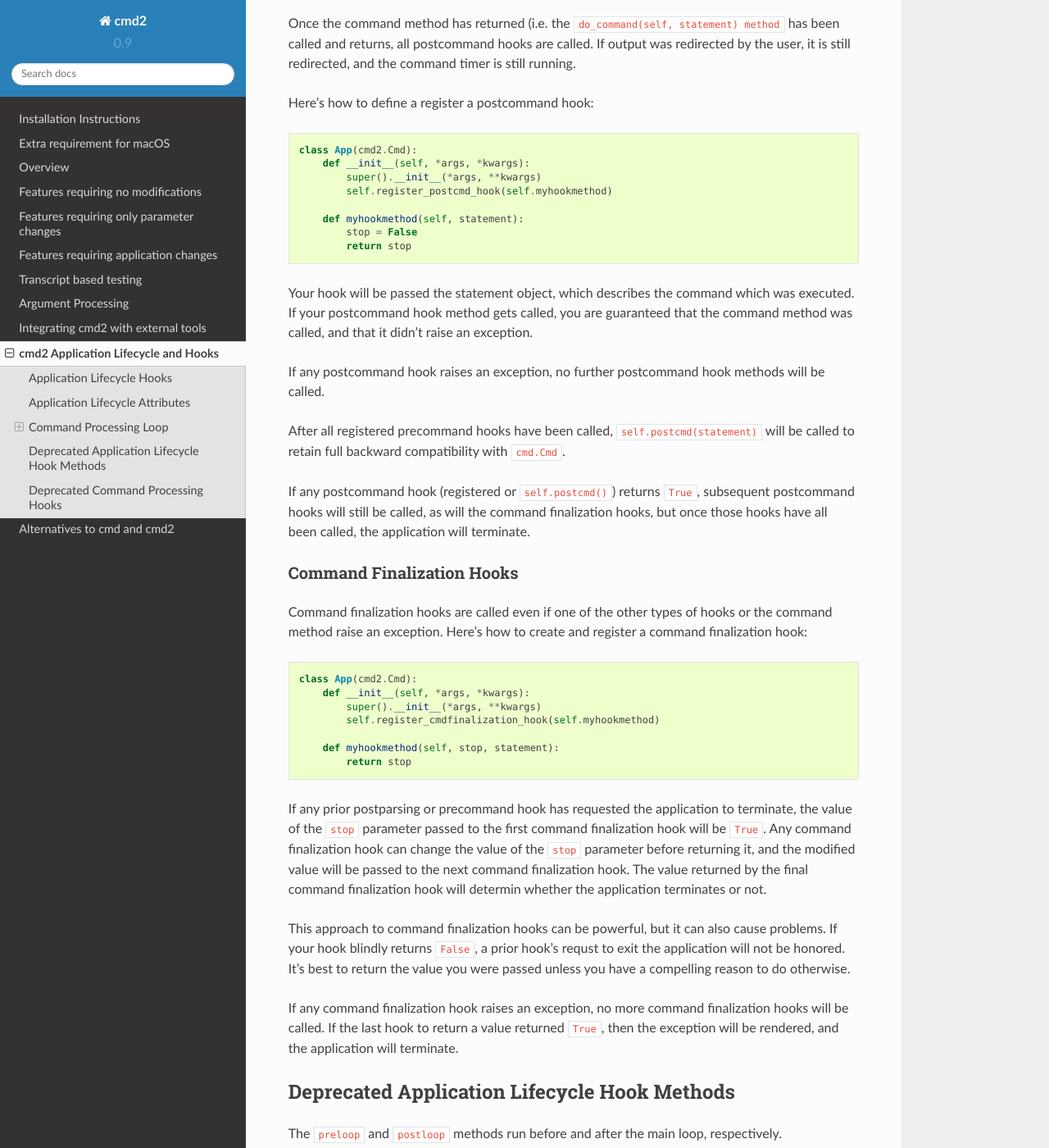
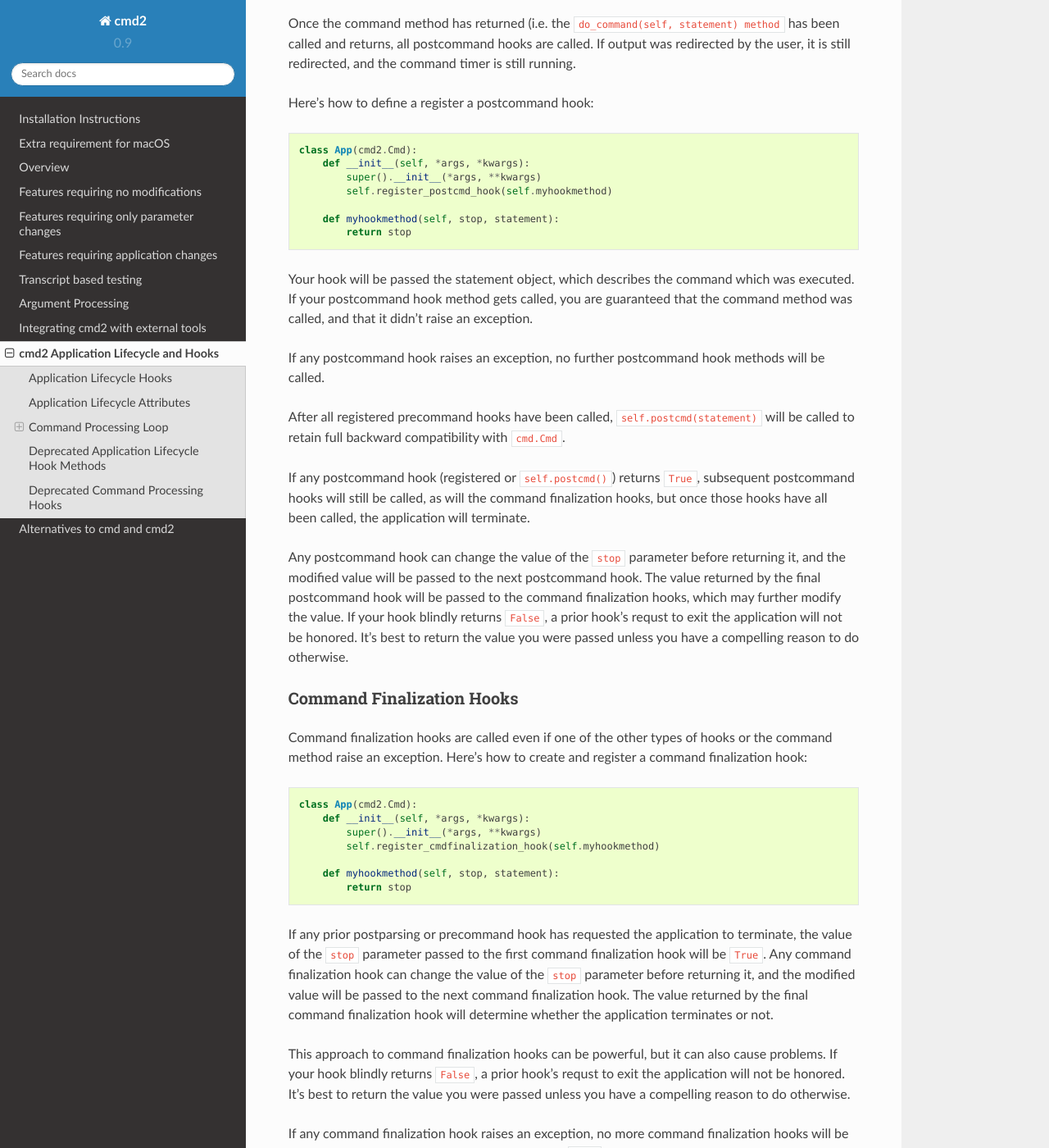
Before and after one commit to python-cmd2/cmd2, a Sphinx documentation site: the page built from docs/hooks.rst, in a window 1280 px wide and 1400 px high, scrolled down 4267 px. Shown: the whole window at 82% size. Built offline with Sphinx 7.4.7 and the Read the Docs theme 2.0.0, drawn with Linux system fonts in a browser that asks for light colours.

```diff
--- a/docs/hooks.rst
+++ b/docs/hooks.rst
@@ -223,6 +222,15 @@
 subsequent postcommand hooks will still be called, as will the command
 finalization hooks, but once those hooks have all been called, the application
 will terminate.
+
+Any postcommand hook can change the value of the ``stop`` parameter before
+returning it, and the modified value will be passed to the next postcommand
+hook. The value returned by the final postcommand hook will be passed to the
+command finalization hooks, which may further modify the value. If your hook
+blindly returns ``False``, a prior hook's requst to exit the application will
+not be honored. It's best to return the value you were passed unless you have a
+compelling reason to do otherwise.
+
 
 Command Finalization Hooks
 ^^^^^^^^^^^^^^^^^^^^^^^^^^
@@ -244,7 +252,7 @@
 finalization hook will be ``True``. Any command finalization hook can change the
 value of the ``stop`` parameter before returning it, and the modified value will
 be passed to the next command finalization hook. The value returned by the final
-command finalization hook will determin whether the application terminates or
+command finalization hook will determine whether the application terminates or
 not.
 
 This approach to command finalization hooks can be powerful, but it can also
```
Also changed, not shown: other parts of docs/hooks.rst (+1 -2 lines), 3 other files.
